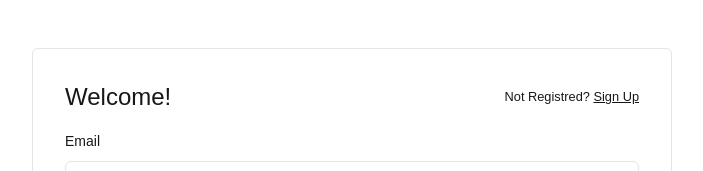
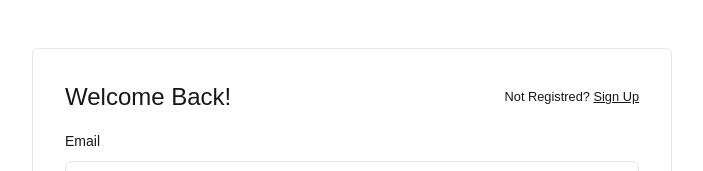
Before and after one commit to felixlopz/next-clean-arc, a Next.js app: page /sign-in in a window 1280 px wide. Shown: the top 171 px of the page, without its empty margins (288-991 px from the left). Built offline with nearby package versions, Linux system fonts and the light colour scheme; no server answers; what @evyweb/ioctopus, drizzle-zod would draw is missing.

Commit message:
feat: welcome back message

```diff
--- a/app/features/auth/components/sign-in-form.tsx
+++ b/app/features/auth/components/sign-in-form.tsx
@@ -54,7 +54,7 @@ export default function SignInForm() {
         className="mt-12 rounded-md border border-input p-8"
       >
         <div className="mb-4 flex items-center justify-between">
-          <h3 className="text-2xl">Welcome!</h3>
+          <h3 className="text-2xl">Welcome Back!</h3>
           <span className="text-[0.8rem]">
             Not Registred?{' '}
             <Link href="/sign-up" className="underline">
```
